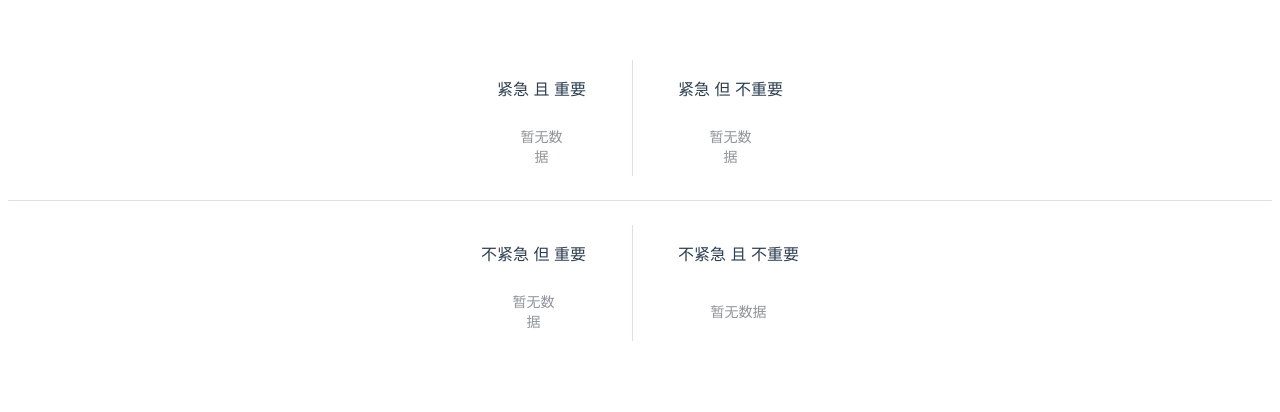
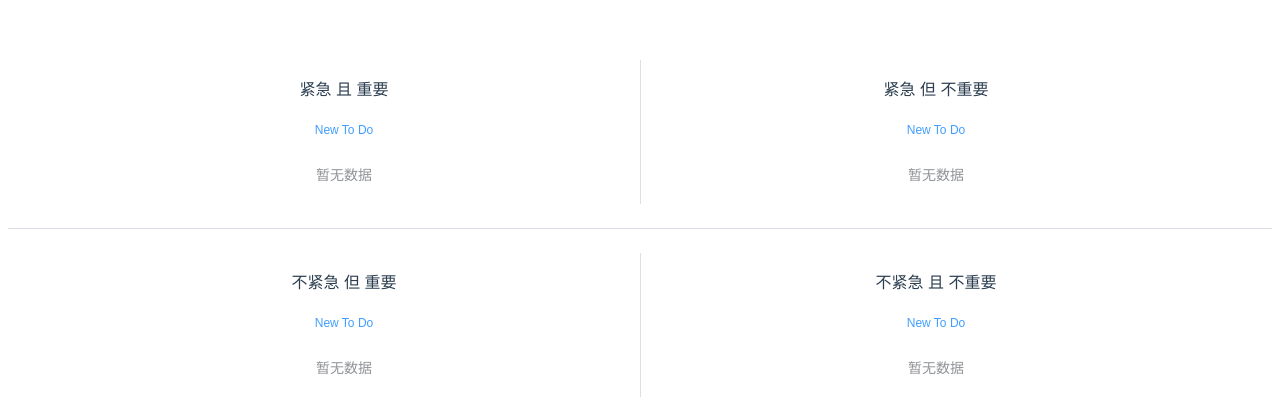
Before and after one commit to KONY128/Kony-To-Do, a Vue app: page / in a window 1280 px wide. Shown: the top 412 px of the page. Built offline with nearby package versions, Linux system fonts and the light colour scheme.

Commit message:
feat: Todo Tree can create a todo now

```diff
--- a/src/components/TodoTree.vue
+++ b/src/components/TodoTree.vue
@@ -2,6 +2,15 @@
     <div class="custom-tree-container">
         <div class="block">
             <p>{{label}}</p>
+            <el-button
+                    class="append_button"
+                    type="text"
+                    size="mini"
+                    @click="() => newToDo()"
+                    style="margin-left: 0;"
+            >
+                New To Do
+            </el-button>
             <el-tree
                     draggable
                     :data="data"
@@ -55,13 +64,6 @@
 
 <script>
     let id = 1000;
-
-    export default {
-        name: "TodoTree",
-        props:{
-            label : String,
-        },
-        data() {
     const data = [{
         id: 1,
         label: '一级 1',
@@ -103,16 +105,22 @@
         name: [
             { required: true, message: '请输入待办事项名称', trigger: 'blur' },
         ]};
-
+    const form = {
+        name: ""
+    }
+    export default {
+        name: "TodoTree",
+        props:{
+            label : String,
+        },
+        data() {
             return {
                 tmpNewChild: null,
                 tmpData: null,
                 dialogFormVisible: false,
                 data: JSON.parse(JSON.stringify(data)),
                 rules: JSON.parse(JSON.stringify(rules)),
-                form: {
-                    name: "",
-                },
+                form: JSON.parse(JSON.stringify(form)),
             }
         },
         created() {
@@ -122,13 +130,15 @@
         methods: {
             // 按下append按钮，弹出弹窗
             append(data) {
+                // 清除表单内容
+                this.clearForm();
                 // 显示弹窗
                 this.dialogFormVisible = true;
                 // 将数据放入tmpData，方便confirmAppend函数调用
                 this.tmpData = data;
             },
 
-            // 点击确认按钮以后
+            // 点击append弹窗确认按钮以后
             confirmAppend(){
                 // 验证表单内容
                 this.$refs['form'].validate((valid) => {
@@ -136,6 +146,12 @@
                         // 关闭弹窗
                         this.dialogFormVisible = false;
                         let data = this.tmpData;
+                        /*
+                            判断data是否为空
+                            为空：添加一级表单
+                            不为空：添加一级表单以外的表单
+                         */
+                        if (data != null){
                             // 准备数据
                             const newChild = { id: id++, label: this.form.name, children: [] };
                             // 对于没有child属性的情况，要创建children避免报错
@@ -146,6 +162,13 @@
                             data.children.push(newChild);
                             // 持久化
                             this.save();
+                        }
+                        else{
+                            const newToDo = { id: id++, label: this.form.name };
+                            this.data.push(newToDo);
+                        }
+                        // 持久化
+                        this.save();
                     } else {
                         console.log('error submit!!');
                         return false;
@@ -153,6 +176,7 @@
                 });
             },
 
+            // 点击删除按钮
             remove(node, data) {
 
                 const parent = node.parent;
@@ -173,22 +197,45 @@
             // 持久化
             save(){
                 localStorage.setItem(this.label, JSON.stringify(this.data));
-                localStorage.setItem(this.label + id.toString(), id.toString());
+                localStorage.setItem(this.label + "id", id.toString());
             },
 
             // 从持久化层中读取
             load(){
                 this.data = []
                 this.data = JSON.parse(localStorage.getItem(this.label));
-                id = parseInt(localStorage.getItem(this.label + id.toString()));
+                id = parseInt(localStorage.getItem(this.label + "id"));
             },
 
+            // 点击newToDo按钮
+            newToDo(){
+                // 清除表单内容
+                this.clearForm();
+                // 显示弹窗
+                this.dialogFormVisible = true;
+                // 将null放入tmpData，方便confirmAppend函数鉴别这是一级表单
+                this.tmpData = null;
+            },
 
+            // 清除表单内容
+            clearForm(){
+                this.form = {};
+                this.form = JSON.parse(JSON.stringify(form));
+                // 清除表单验证
+                // 必须要加if，因为代码量过大，对应的对象来不及生成，会导致了读取空对象报错
+                // if内的代码只在Dialog显示一遍过后才会生效
+                if (this.$refs['form']!==undefined) {
+                    this.$refs['form'].resetFields();
+                }
+            }
         }
     };
 </script>
 
 <style scoped>
+    .custom-tree-container{
+        min-width: 500px;
+    }
     .append_button {
         margin-left: 30px;
     }
```
Lines whose indentation alone changed are shown as unchanged.
